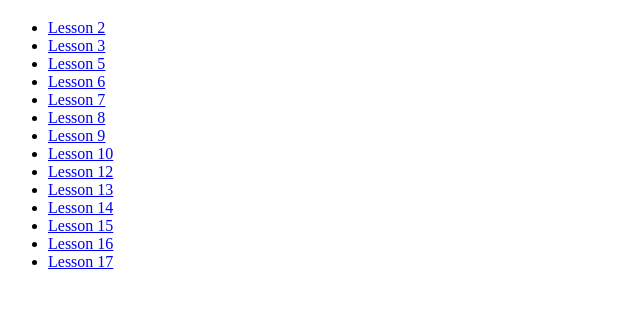
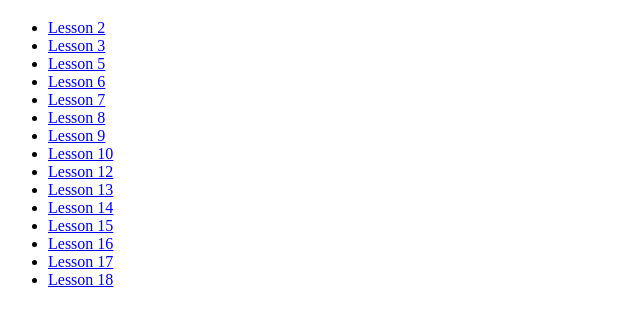
Before and after one commit to t1nkl-courses/JS_lessons, a plain HTML site: page index.html in a window 1280 px wide. Shown: the part 61-384 px from the top of the page, without its empty margins (0-640 px from the left). Drawn offline with Linux system fonts and the light colour scheme.

Commit message:
lesson 18 - add to main index

```diff
--- a/index.html
+++ b/index.html
@@ -23,6 +23,7 @@
         <li><a href="./lesson_15/index.html">Lesson 15</a></li>
         <li><a href="./lesson_16/index.html">Lesson 16</a></li>
         <li><a href="./lesson_17/index.html">Lesson 17</a></li>
+        <li><a href="./lesson_18/index.html">Lesson 18</a></li>
     </ul>
 </body>
 </html>
```
